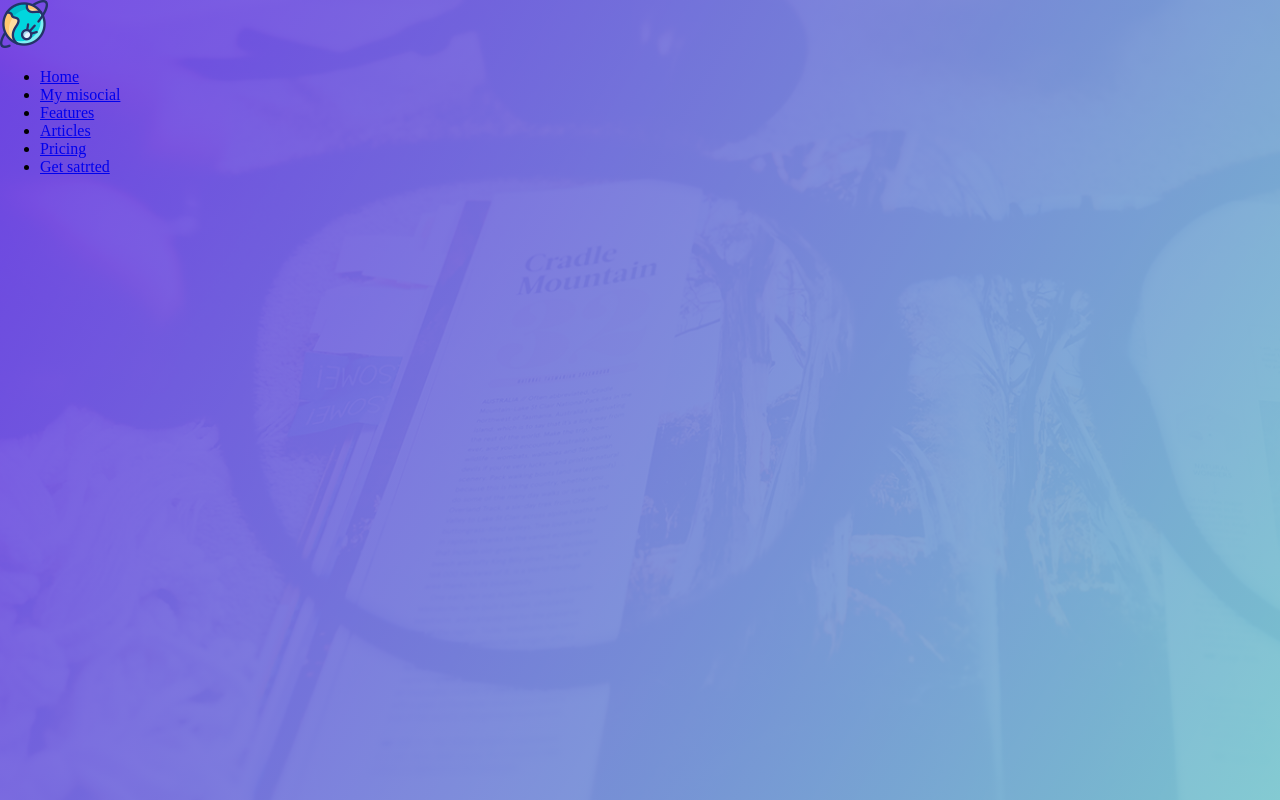
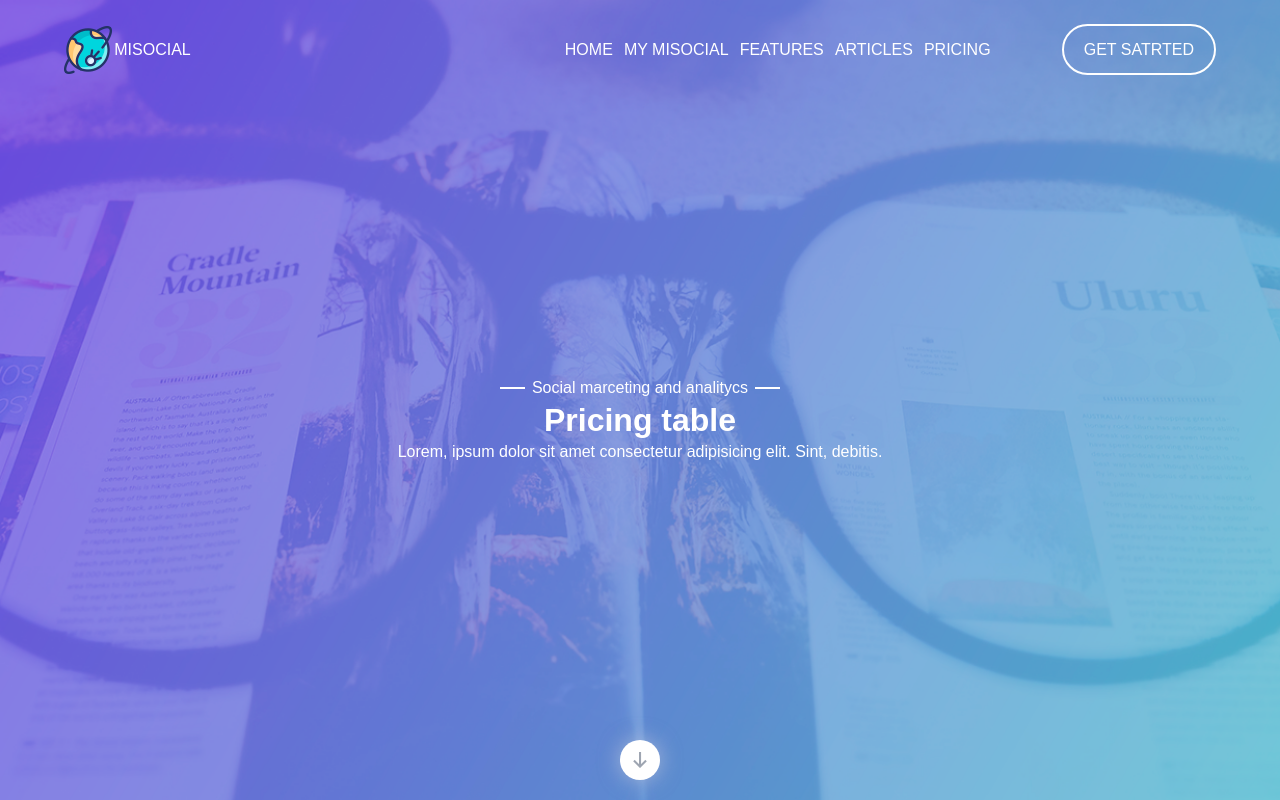
Before and after one commit to dzianisbohush/flex_learn_1, a plain HTML site: page index.html in a window 1280 px wide. Drawn offline with Linux system fonts and the light colour scheme.

Commit message:
added arrow-down & main-message

```diff
--- a/index.html
+++ b/index.html
@@ -10,11 +10,11 @@
 </head>
 <body>
     <main >
-        <div class="main-overlay"></div>
 
         <div class="logo-nav">
             <div class="logo">
                 <img src="logo.png" alt="">
+                MISOCIAL
             </div>
             <div class="nav">
                 <ul>
@@ -23,15 +23,17 @@
                     <li><a href="#" class="link-item">Features</a></li>
                     <li><a href="#" class="link-item">Articles</a></li>
                     <li><a href="#" class="link-item">Pricing</a></li>
-                    <li><a href="#" class="link-item">Get satrted</a></li>
+                    <li><a href="#" class="link-item get-started-button">Get satrted</a></li>
                 </ul>
             </div>
         </div>
-        <div class="header-message">
-
-        </div>
-        <div class="header-arrow">
-
+        <div class="main-message">
+                <span>Social marceting and analitycs</span>
+                <h1>Pricing table</h1>
+                <p>Lorem, ipsum dolor sit amet consectetur adipisicing elit. Sint, debitis.</p>
+            </div>
+        <div class="main-arrow">
+                <a href="#"><img src="down-arrow.png" alt=""></a>
         </div>
     </main>
 
--- a/normalize.css
+++ b/normalize.css
@@ -4,31 +4,115 @@
 
 body{
     margin: 0;
+    font-family:  sans-serif;
 }
 
 main{
     display: flex;
+    color: #fff;
     flex-direction: column;
     justify-content: space-between;
+    align-items: center;
     height: 100vh;
     min-height: 600px;
-    background: url(back.png) no-repeat;
+    background: url(back.png) no-repeat center;
     background-size: cover;
     position: relative;
 }
-.main-overlay{
-    position: absolute;
-    top: 0; left:0;
-    height: 100%; width: 100%;
-    opacity: .7;
-    z-index: 0;
-    background-image: -moz-linear-gradient( 150deg, rgb(136,211,206) 0%, rgb(110,69,226) 100%);
-    background-image: -webkit-linear-gradient( 150deg, rgb(136,211,206) 0%, rgb(110,69,226) 100%);
-    background-image: -ms-linear-gradient( 150deg, rgb(136,211,206) 0%, rgb(110,69,226) 100%);
 
-}
 
 .logo-nav{
     position: relative;
+    width:90%;
     z-index: 1;
+    display: flex;
+    justify-content: space-between;
+    align-items: center;
+    height: 100px;
+    /* border: red solid 1px */
 }
+.logo{
+    display:flex;
+    width: 11%;
+    justify-content: space-between;
+    align-items: center;
+}
+.nav{
+    width: 60%
+}
+.nav ul{
+    display: flex;
+    justify-content: space-between;
+    align-items: center;
+    list-style: none;
+}
+
+.link-item{
+    color: #fff;
+    text-transform: uppercase;
+    text-decoration: none;
+}
+.get-started-button{
+    border: 2px white solid;
+    border-radius: 30px;
+    padding: 15px 20px;
+    margin-left: 60px;
+}
+
+.main-message{
+    display: flex;
+    position: relative;
+    z-index: 1;
+    flex-direction: column;
+    justify-content: space-around;
+    align-items: center;
+}
+
+
+.main-message span{
+/* display: inline-block; */
+}
+.main-message span::before{
+    display: inline-block;
+    content: "";
+    width: 25px;
+    height: 2px;
+    background: white;
+    margin-right: 7px;
+    vertical-align: middle;
+    }
+
+    .main-message span::after{
+        display: inline-block;
+        content: '';
+        width: 25px;
+        height: 2px;
+        background: white;
+        margin-left: 7px;
+        vertical-align: middle;
+        }
+
+.main-message h1{
+    margin:1%;
+    }
+
+    .main-message p{
+        margin:0;
+        }
+
+        .main-arrow{
+            margin-bottom: 20px;
+
+            height: 5vh;
+            width: 5vh;
+           display: flex;
+           justify-content: center;
+           align-items: center;
+            border-radius: 50%;
+            position: relative;
+            z-index: 1;
+            background: white;
+            font-size: 0;
+            box-shadow: 0px 0px 18.69px 2.31px rgba(204, 204, 223, 0.5);
+
+        }
```
Also changed, not shown: down-arrow.png (added).
